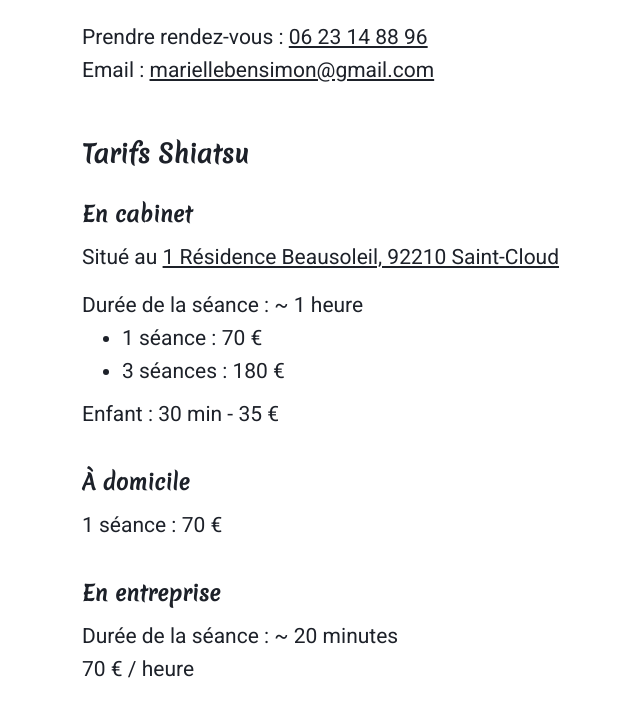
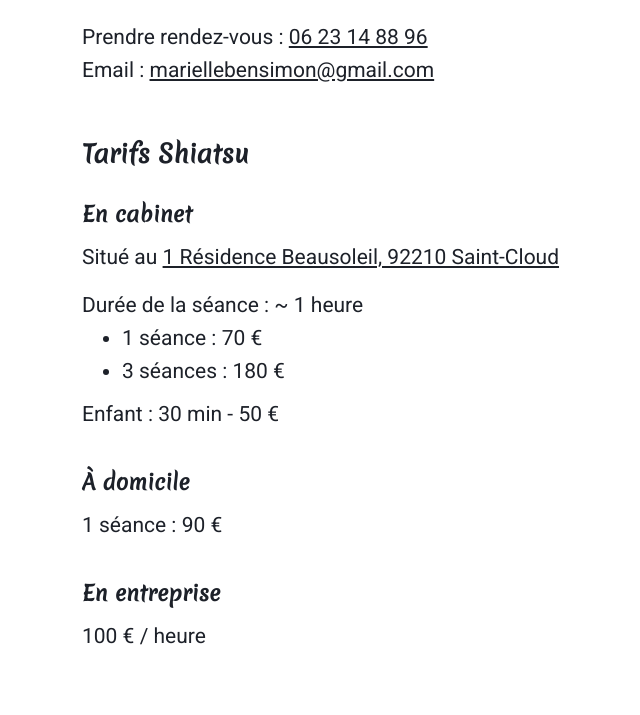
Before and after one commit to alexbensimon/maman, a Gatsby site: page /infos in a window 1280 px wide. Shown: the part 435-1150 px from the top of the page, without its empty margins (218-858 px from the left). Built offline with nearby package versions, Linux system fonts and the light colour scheme; Gatsby itself is replaced by a stand-in of ours.

Commit message:
Misc changes pricing

```diff
--- a/src/pages/infos.js
+++ b/src/pages/infos.js
@@ -48,18 +48,17 @@ export default ({ location }) => (
             <li>1 séance : 70 €</li>
             <li>3 séances : 180 €</li>
           </List>
-          <div>Enfant : 30 min - 35 €</div>
+          <div>Enfant : 30 min - 50 €</div>
         </SmallSection>
 
         <SmallSection>
           <SmallTitle>À domicile</SmallTitle>
-          <div>1 séance : 70 €</div>
+          <div>1 séance : 90 €</div>
         </SmallSection>
 
         <SmallSection>
           <SmallTitle>En entreprise</SmallTitle>
-          <div>Durée de la séance : ~ 20 minutes</div>
-          <div>70 € / heure</div>
+          <div>100 € / heure</div>
         </SmallSection>
       </BigSection>
     </Content>
```
